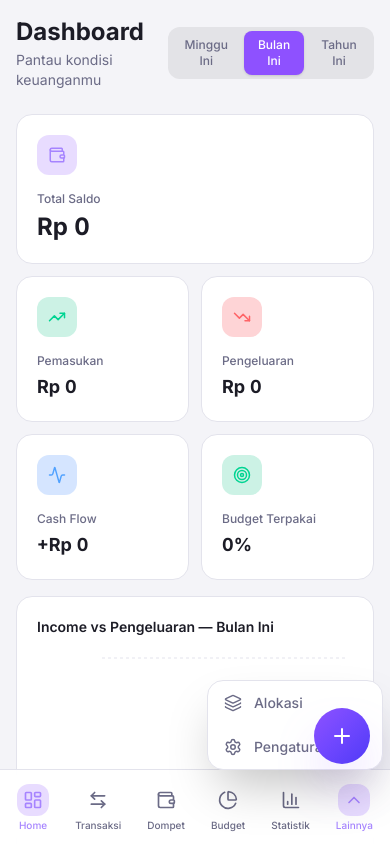
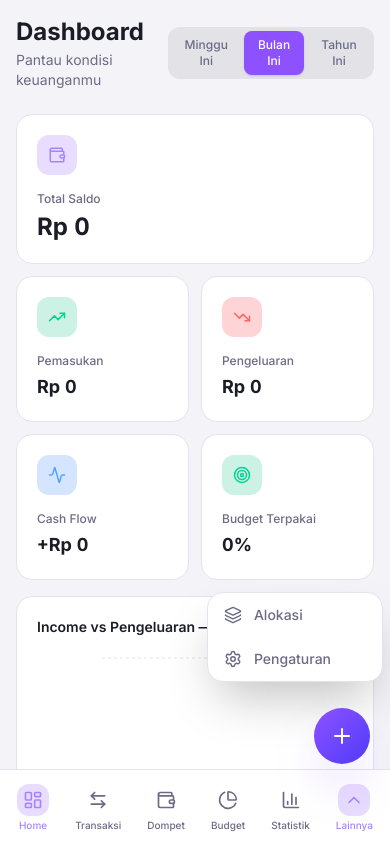
Before and after one commit to miqdadabdillah/personal-finance-tracker, a Next.js app: page / in a window 390 px wide. Both pictures are taken after a click on the button "Lainnya". Shown: the top 844 px of the page. Built offline with nearby package versions, Linux system fonts and the light colour scheme.

Commit message:
munculkan menu lainnya di atas tombol quick add

```diff
--- a/src/components/layout/MobileNav.tsx
+++ b/src/components/layout/MobileNav.tsx
@@ -61,7 +61,7 @@ export default function MobileNav() {
 
         <div className="relative">
           {open && (
-            <div className="absolute bottom-full right-0 mb-2 w-44 rounded-2xl bg-[var(--card)] border border-[var(--border)] shadow-2xl overflow-hidden animate-fade-in">
+            <div className="absolute bottom-full right-0 mb-24 w-44 rounded-2xl bg-[var(--card)] border border-[var(--border)] shadow-2xl overflow-hidden animate-fade-in z-50">
               {moreItems.map(({ href, label, icon: Icon }) => {
                 const active = pathname === href
                 return (
```
